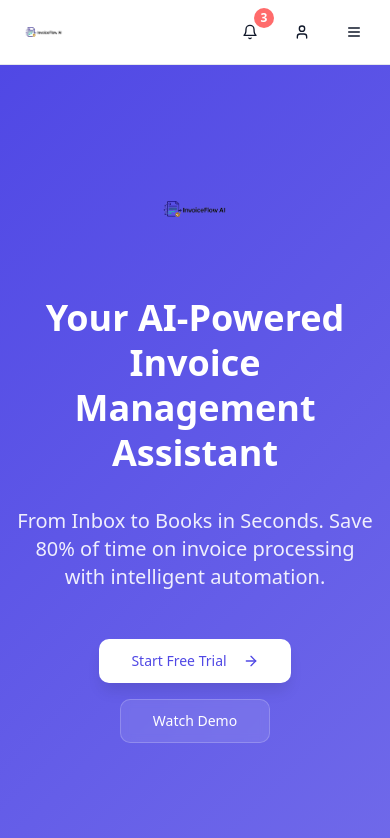
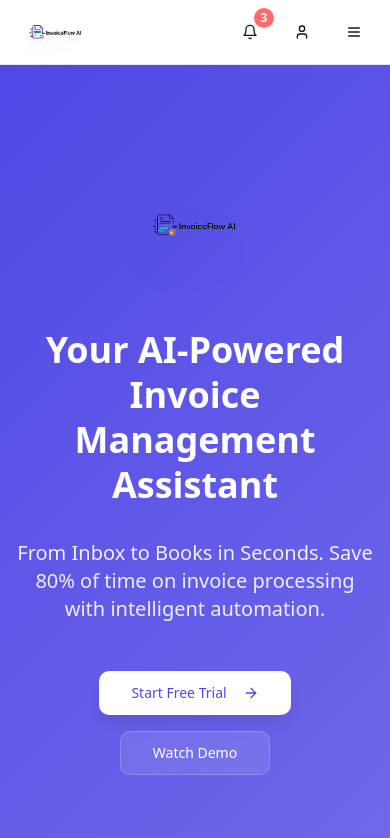
Before and after one commit to piyushpalod/flow-invoice-bot, a React (Vite) app: page / in a window 390 px wide. Shown: the top 838 px of the page. Built offline with nearby package versions, Linux system fonts and the light colour scheme; the HTML template or start-up script is replaced by a standard one.

Commit message:
Increase logo size and enhance appearance
Increased logo size in Header to h-20 and in Hero section to h-32 (with a responsive sm:h-40). Added drop-shadow and hover effects to the logo in the Header, and enhanced shadow and brightness for the logo in the Hero section to improve its visual appeal.

```diff
--- a/src/components/Header.tsx
+++ b/src/components/Header.tsx
@@ -14,7 +14,7 @@ const Header = () => {
         {/* Logo */}
         <div className="flex items-center gap-6">
           <Link to="/" className="flex items-center">
-            <img src={logo} alt="InvoiceFlow AI" className="h-14 w-auto" />
+            <img src={logo} alt="InvoiceFlow AI" className="h-20 w-auto drop-shadow-lg hover:scale-105 transition-transform duration-300" />
           </Link>
 
           {/* Navigation */}
--- a/src/components/Hero.tsx
+++ b/src/components/Hero.tsx
@@ -11,7 +11,7 @@ const Hero = () => {
         <div className="text-center space-y-8">
           {/* Logo/Brand */}
           <div className="inline-flex items-center justify-center">
-            <img src={logo} alt="InvoiceFlow AI" className="h-24 w-auto" />
+            <img src={logo} alt="InvoiceFlow AI" className="h-32 sm:h-40 w-auto drop-shadow-2xl filter brightness-110" />
           </div>
 
           {/* Main Headline */}
```
